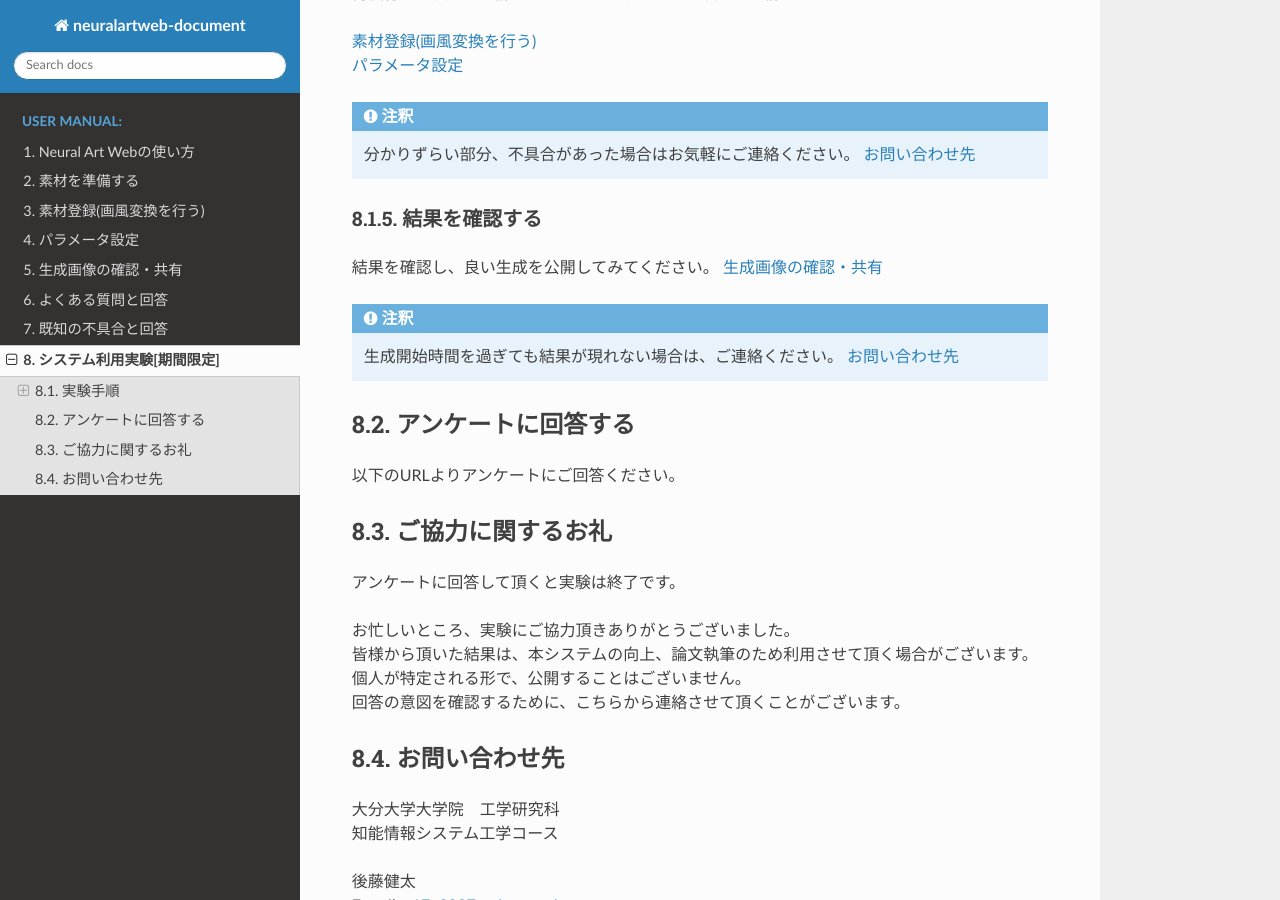
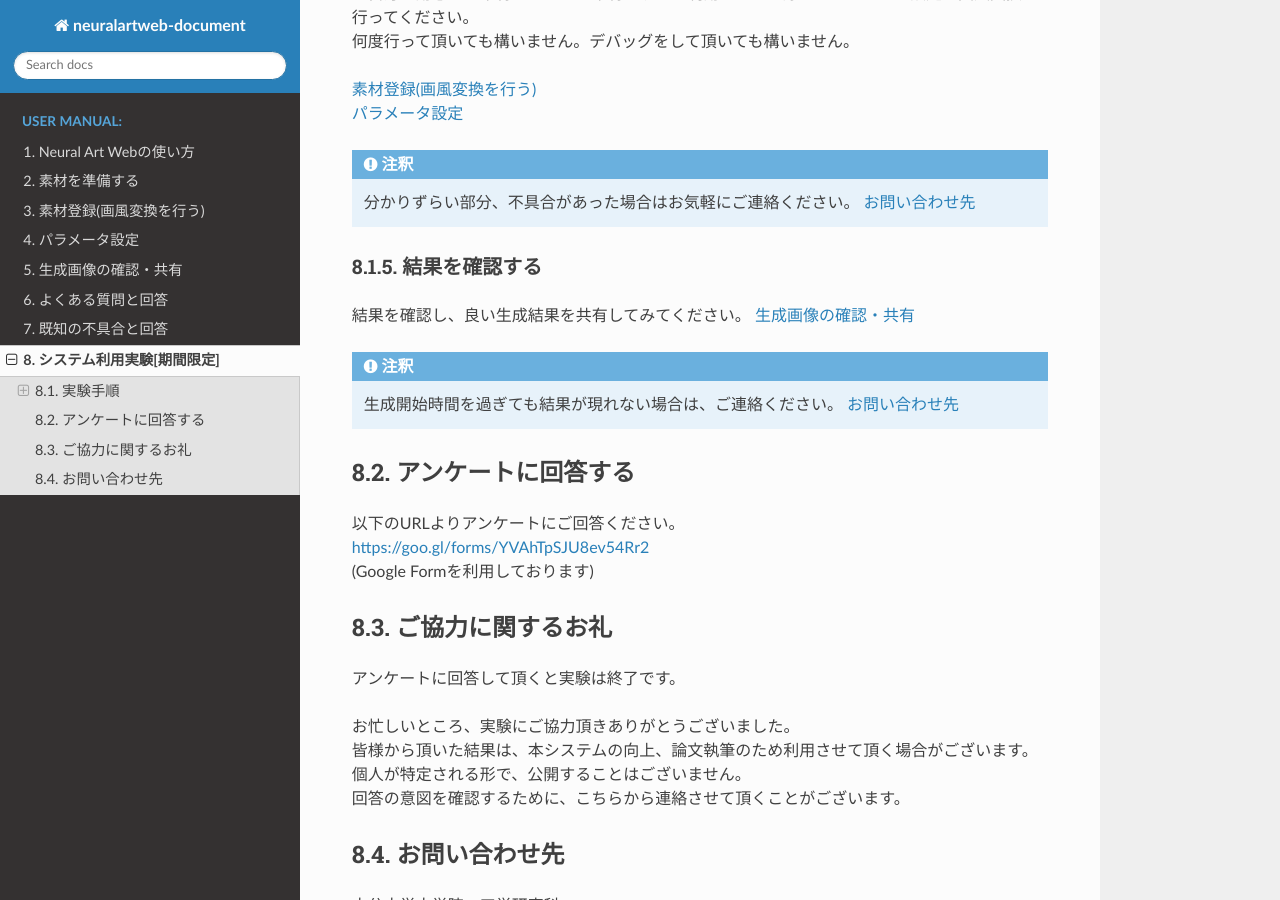
Before and after one commit to cs1-lab/neuralartweb-document, a Sphinx documentation site: the page built from source/user_manual/experiment_limited.rst, in a window 1280 px wide and 900 px high, scrolled down 1556 px. Built offline with Sphinx 7.4.7 and the Read the Docs theme 2.0.0, drawn with Linux system fonts in a browser that asks for light colours; some of the changed text lies outside the part shown.

Commit message:
add: experiment_limitedの修正

```diff
--- a/requirements.txt
+++ b/requirements.txt
@@ -1,2 +1,3 @@
 sphinx
 sphinx_rtd_theme
+pillow
--- a/source/user_manual/experiment_limited.rst
+++ b/source/user_manual/experiment_limited.rst
@@ -26,7 +26,9 @@
 参考素材
 ---------
 
-素材の準備が面倒な場合は、次のzipファイルの素材を利用していただいても構いません。
+| 素材の準備が面倒な場合は、次のzipファイルの素材を利用していただいても構いません。
+| 素材セットの画像を組み合わせてご利用ください。
+| :download:`素材セットのダウンロードはこちら <./images/experiment/material_set.zip>`
 
 
 素材セットの内容
@@ -34,25 +36,19 @@
 
     * style_hokusai.jpg
         - スタイル画像です。
-
     * style_seg_hokusai.jpg
         - style_hokusai.jpgに対するスタイルセマンティックマップです。
-
     * style_starrynight.jpg
         - スタイル画像です。
         - 対応するセマンティックマップはご自身で作られるか、[単色背景]でコンテンツ画像に応じたものを選択してください。
-
     * content_neuralart.jpg
         - コンテンツ画像です。
-
     * content_seg_neuralart.jpg
         - content_neuralart.jpgに対するコンテンツセマンティックマップです。
         - content_neuralart.jpgと同一のため、素材登録の際[use content segmap]のチェックを外すことと同じです。
-
     * content_venoa.jpg
         - コンテンツ画像です。
         - 対応するセマンティックマップはご自身で作られるか、[use content segmap]のチェックを外してください。
-
 
 画風変換を行う
 ---------------
@@ -70,7 +66,7 @@
 結果を確認する
 ---------------
 
-結果を確認し、良い生成を公開してみてください。 :doc:`./result_index`
+結果を確認し、良い生成結果を共有してみてください。 :doc:`./result_index`
 
 .. note::
     生成開始時間を過ぎても結果が現れない場合は、ご連絡ください。 :ref:`contact`
@@ -80,6 +76,8 @@
 =========================
 
 | 以下のURLよりアンケートにご回答ください。
+| https://goo.gl/forms/YVAhTpSJU8ev54Rr2
+| (Google Formを利用しております)
 
 
 ご協力に関するお礼
```
Also changed, not shown: 1 other file.
